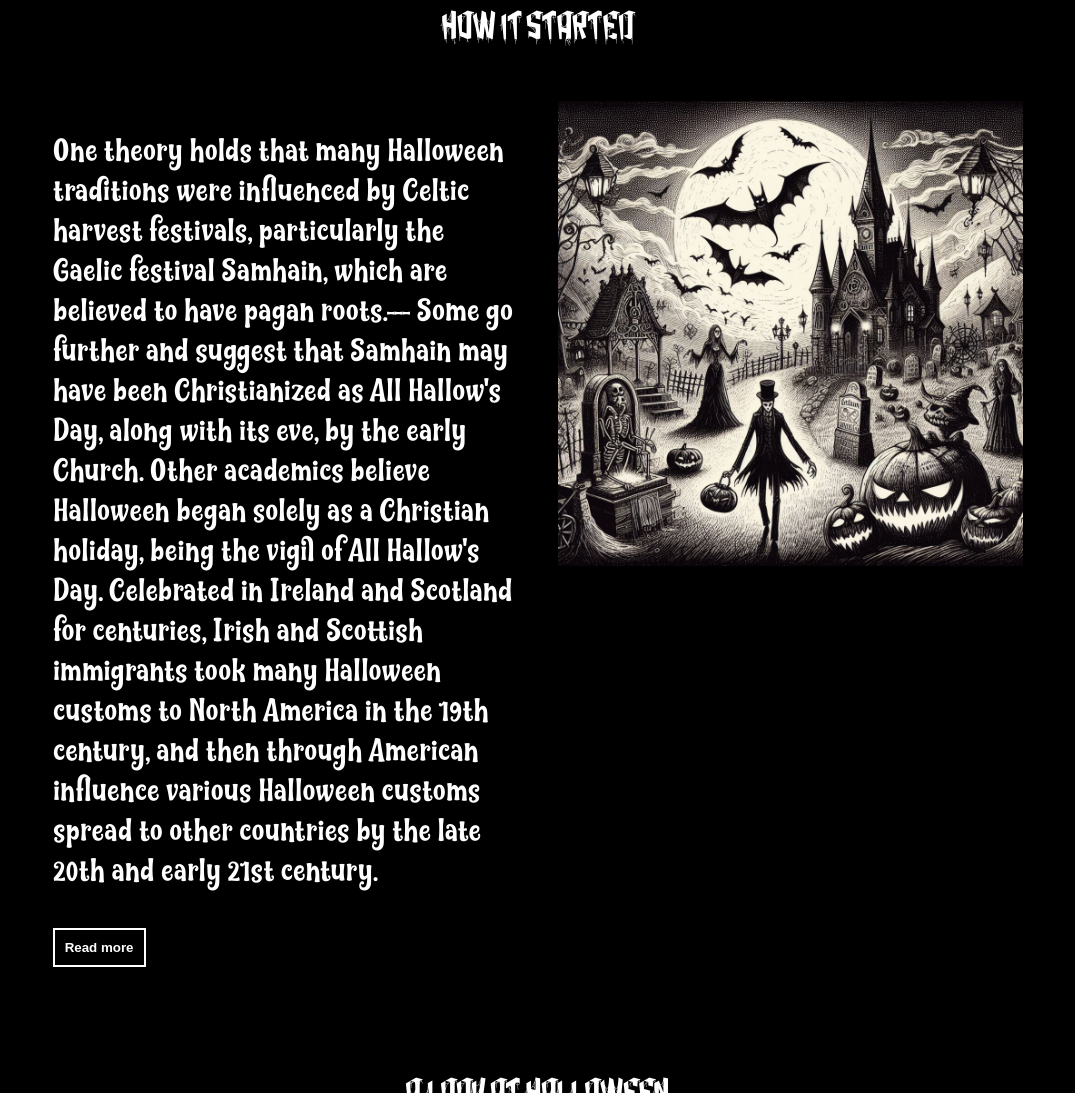
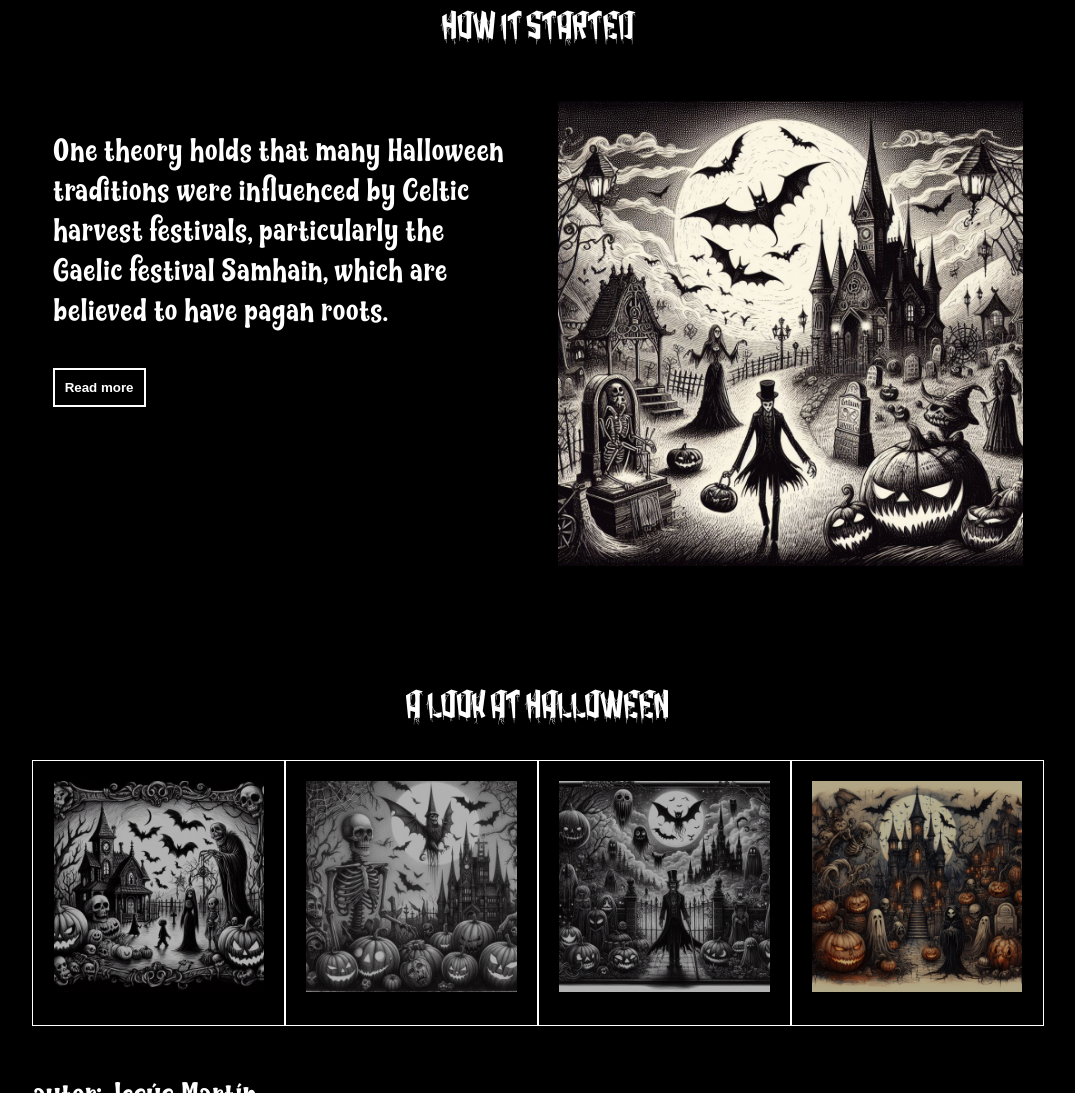
Before and after one commit to Jesus-103/Halloween, a plain HTML site: page Halloween/index.html in a window 1280 px wide. Shown: the part 1249-2342 px from the top of the page, without its empty margins (102-1177 px from the left). Drawn offline with Linux system fonts and the light colour scheme.

Commit message:
2 entrega, 8 versión.

```diff
--- a/Halloween/index.html
+++ b/Halloween/index.html
@@ -37,7 +37,7 @@
 
     <div class="grid-2">
         <div class="col-2">
-        <p>One theory holds that many Halloween traditions were influenced by Celtic harvest festivals, particularly the Gaelic festival Samhain, which are believed to have pagan roots.--- Some go further and suggest that Samhain may have been Christianized as All Hallow's Day, along with its eve, by the early Church. Other academics believe Halloween began solely as a Christian holiday, being the vigil of All Hallow's Day. Celebrated in Ireland and Scotland for centuries, Irish and Scottish immigrants took many Halloween customs to North America in the 19th century, and then through American influence various Halloween customs spread to other countries by the late 20th and early 21st century.
+        <p>One theory holds that many Halloween traditions were influenced by Celtic harvest festivals, particularly the Gaelic festival Samhain, which are believed to have pagan roots.<!-- Some go further and suggest that Samhain may have been Christianized as All Hallow's Day, along with its eve, by the early Church. Other academics believe Halloween began solely as a Christian holiday, being the vigil of All Hallow's Day. Celebrated in Ireland and Scotland for centuries, Irish and Scottish immigrants took many Halloween customs to North America in the 19th century, and then through American influence various Halloween customs spread to other countries by the late 20th and early 21st century.-->
 <!-- Busque en w3schools y lo intente pero no me salio de manera que al pulsar el boton apareciera -->
         </p>
         <button>Read more</button>
```
